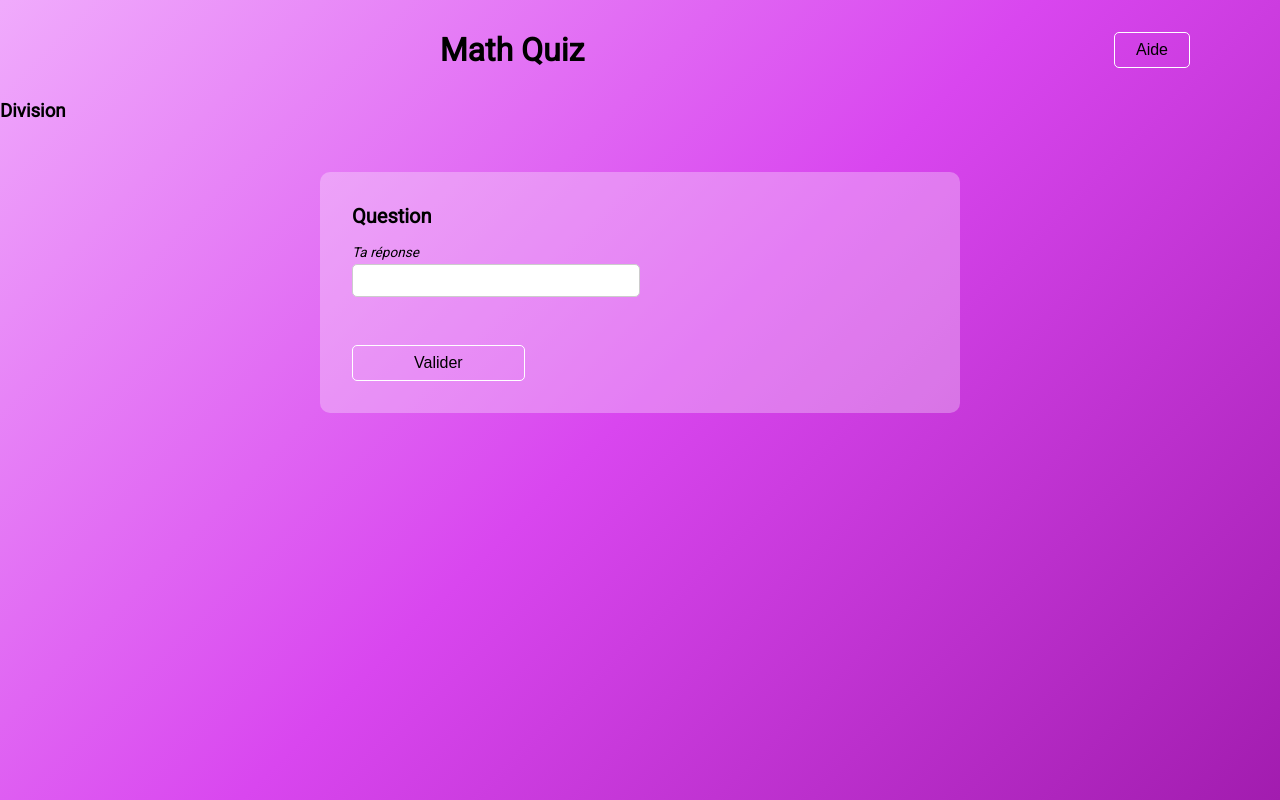
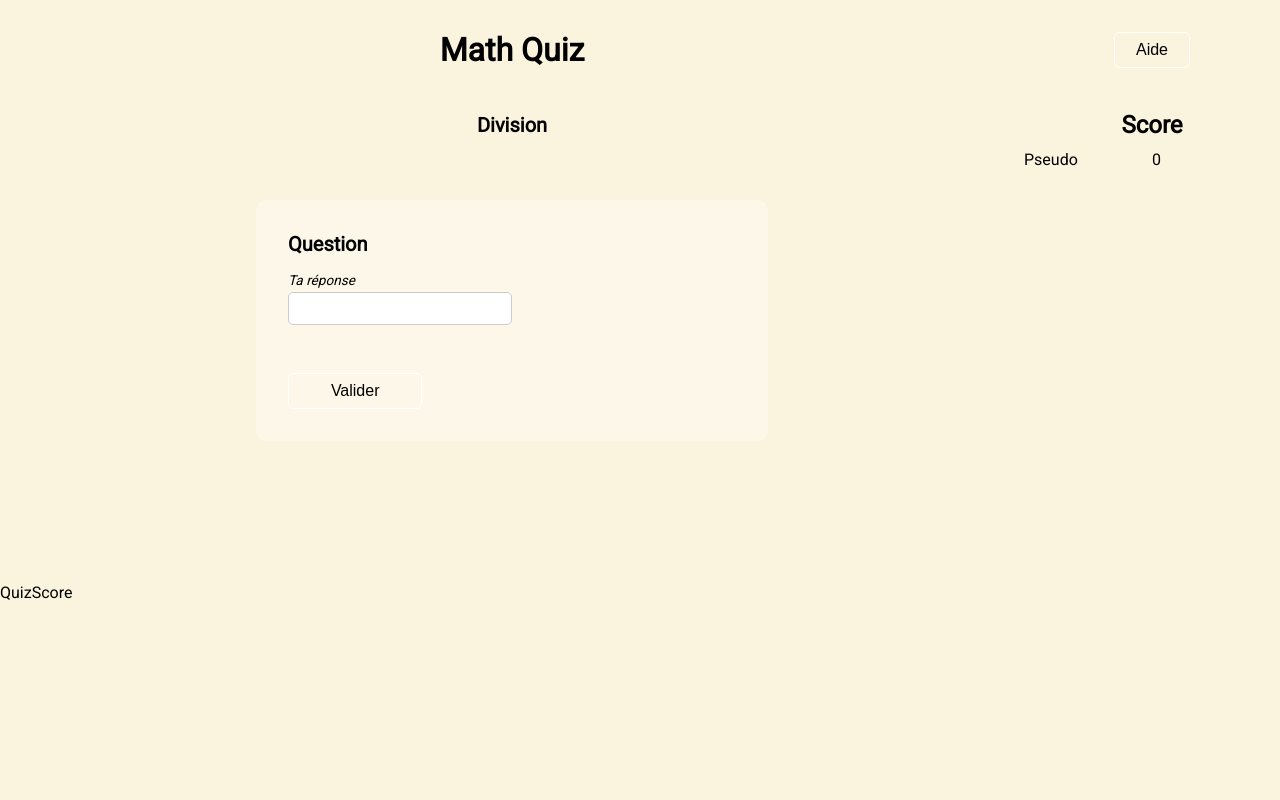
Before and after one commit to MisterWaner/math-game, a React (Vite) app: page /division in a window 1280 px wide. Built offline with nearby package versions, Linux system fonts and the light colour scheme.

Commit message:
change background and ended first changings of UI

```diff
--- a/src/components/Button/Button.module.css
+++ b/src/components/Button/Button.module.css
@@ -11,7 +11,7 @@
     cursor: pointer;
 
     &:hover {
-        background-color: #f5d0fe;
         color: black;
+        border: 1px solid black;
     }
 }
--- a/src/components/Card/Card.module.css
+++ b/src/components/Card/Card.module.css
@@ -36,7 +36,7 @@
         padding: 0.5rem 0.75rem;
         border-radius: 5px;
         border: 1px solid #ccc;
-        outline-color: rgba(162, 28, 175, 1);
+        outline-color: #000;
     }
 }
 
--- a/src/components/Menu/Menu.module.css
+++ b/src/components/Menu/Menu.module.css
@@ -34,7 +34,7 @@
                     font-size: 1.25rem;
                     border-radius: 5px;
                     border: 1px solid #ccc;
-                    outline-color: rgba(162, 28, 175, 1);
+                    outline-color: #000;
                 }
             }
         }
--- a/src/index.css
+++ b/src/index.css
@@ -18,15 +18,7 @@ body {
     height: 100%;
     width: 100%;
     font-family: "Roboto", sans-serif;
-    background: rgb(240, 171, 252);
-    background: linear-gradient(
-            135deg,
-            rgba(240, 171, 252, 1) 0%,
-            rgba(217, 70, 239, 1) 50%,
-            rgba(162, 28, 175, 1) 100%
-        ),
-        no-repeat center center fixed;
-    background-size: cover;
+    background-color: #FAF3DD;
 
     main {
         height: calc(100dvh - 100px);
--- a/src/pages/Division.tsx
+++ b/src/pages/Division.tsx
@@ -1,10 +1,20 @@
+import QuizScore from "../components/QuizScore/QuizScore";
 import Quizz from "../components/Quizz/Quizz";
+import Score from "../components/Score/Score";
 
 export default function Division() {
     return (
         <>
-            <h3>Division</h3>
-            <Quizz />
+            <main>
+                <div className="pageContainer">
+                    <div className="pageTitle">
+                        <h2>Division</h2>
+                    </div>
+                    <Quizz />
+                    <QuizScore />
+                </div>
+                <Score />
+            </main>
         </>
     );
 }
--- a/src/pages/Multiplication.tsx
+++ b/src/pages/Multiplication.tsx
@@ -1,10 +1,20 @@
+import QuizScore from "../components/QuizScore/QuizScore";
 import Quizz from "../components/Quizz/Quizz";
+import Score from "../components/Score/Score";
 
 export default function Multiplication() {
     return (
         <>
-            <h3>Multiplication</h3>
-            <Quizz />
+            <main>
+                <div className="pageContainer">
+                    <div className="pageTitle">
+                        <h2>Multiplication</h2>
+                    </div>
+                    <Quizz />
+                    <QuizScore />
+                </div>
+                <Score />
+            </main>
         </>
     );
 }
--- a/src/pages/Soustraction.tsx
+++ b/src/pages/Soustraction.tsx
@@ -1,10 +1,20 @@
+import QuizScore from "../components/QuizScore/QuizScore";
 import Quizz from "../components/Quizz/Quizz";
+import Score from "../components/Score/Score";
 
 export default function Soustraction() {
     return (
         <>
-            <h3>Soustraction</h3>
-            <Quizz />
+            <main>
+                <div className="pageContainer">
+                    <div className="pageTitle">
+                        <h2>Addition</h2>
+                    </div>
+                    <Quizz />
+                    <QuizScore />
+                </div>
+                <Score />
+            </main>
         </>
     );
 }
```
